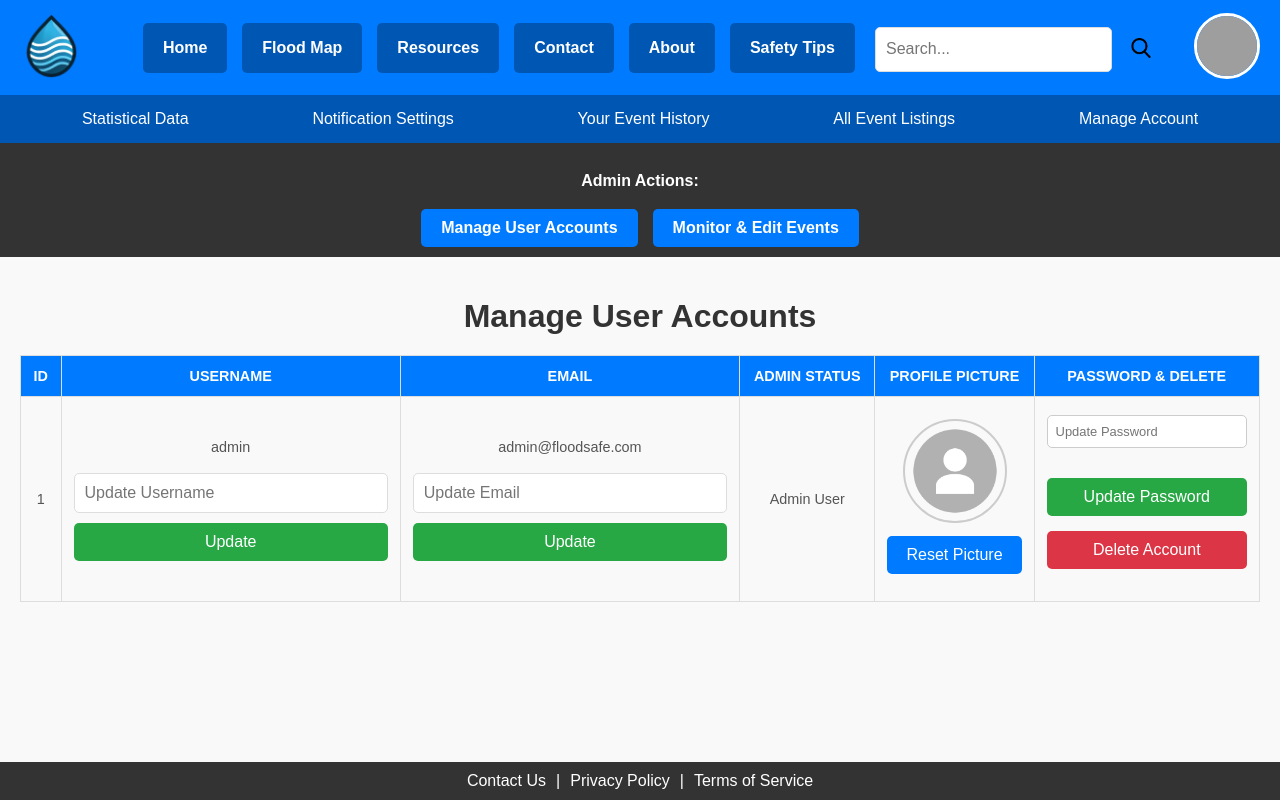
After one commit to leahmirch/FloodSafeDearborn, a Flask app: page /admin/manage_users in a window 1280 px wide. The commit adds this page. Run offline with Flask 3, Linux system fonts and the light colour scheme; the visitor is signed in with stand-in values (Sample User, id 1); data comes from the database, SQL or seed files in the repository; some libraries are stand-ins or nearby versions; grey boxes are pictures that could not be loaded.

Commit message:
Leah Mirch: Added admin controls to manage events and manage users. Admins can now edit event details, including address, duration, date/time, and specific details based on the event type, ensuring accuracy across all records. Additionally, admins have the ability to delete events. Admins can edit user's details like change their email, username, password, and reset their profile picture if needed. The admin can also promote a user to an admin role. Additionally, admins can delete user's accounts

```diff
--- a/backend/app.py
+++ b/backend/app.py
@@ -115,6 +115,7 @@ def login():
             session['username'] = user['username']
             session['email'] = user['email']
             session['user_pfp'] = user.get('profile_picture', 'img/base-pfp.png')
+            session['admin'] = user.get('admin', 0)
             return redirect(url_for('home'))
         else:
             flash(user, 'error')
@@ -422,5 +423,158 @@ def user_history():
 
     return render_template('user_history.html', reports=reports)
 
+@app.route('/admin/manage_users', methods=['GET', 'POST'])
+def admin_manage_users():
+    if not session.get('admin') == 1:
+        flash("Access denied: Admins only!", "error")
+        return redirect(url_for('home'))
+
+    conn = get_connection()
+
+    if request.method == 'POST':
+        user_id = request.form['user_id']
+
+        if 'update' in request.form:
+            new_username = request.form.get('new_username')
+            new_password = request.form.get('new_password')
+            if new_username:
+                conn.execute("UPDATE users SET username = ? WHERE id = ?", (new_username, user_id))
+            if new_password:
+                hashed_password = generate_password_hash(new_password)
+                conn.execute("UPDATE users SET password = ? WHERE id = ?", (hashed_password, user_id))
+            flash("User updated successfully!", "success")
+
+        elif 'promote' in request.form:
+            conn.execute("UPDATE users SET admin = 1 WHERE id = ?", (user_id,))
+            flash("User promoted to admin successfully!", "success")
+
+        elif 'delete' in request.form:
+            conn.execute("DELETE FROM users WHERE id = ?", (user_id,))
+            flash("User deleted successfully!", "success")
+
+        conn.commit()
+        return redirect(url_for('admin_manage_users'))
+
+    page = int(request.args.get('page', 1))
+    per_page = 10
+    offset = (page - 1) * per_page
+
+    users = conn.execute("SELECT id, username, email, password, profile_picture, admin FROM users LIMIT ? OFFSET ?",
+                         (per_page, offset)).fetchall()
+    total_users = conn.execute("SELECT COUNT(*) FROM users").fetchone()[0]
+
+    next_url = url_for('admin_manage_users', page=page + 1) if offset + per_page < total_users else None
+    prev_url = url_for('admin_manage_users', page=page - 1) if page > 1 else None
+
+    return render_template('admin_manage_users.html', users=users, next_url=next_url, prev_url=prev_url)
+
+@app.route('/admin/manage_events', methods=['GET', 'POST'])
+def admin_manage_events():
+    if not session.get('admin') == 1:
+        flash("Access denied: Admins only!", "error")
+        return redirect(url_for('home'))
+
+    conn = get_connection()
+
+    if request.method == 'POST':
+        event_id = request.form.get('event_id')
+
+        if 'update_address' in request.form:
+            new_street = request.form.get('street')
+            new_city = request.form.get('city')
+            new_state = request.form.get('state')
+            new_zip = request.form.get('zip')
+
+            conn.execute("""
+                UPDATE events
+                SET street = ?, city = ?, state = ?, zip = ?
+                WHERE id = ?
+            """, (new_street, new_city, new_state, new_zip, event_id))
+            flash("Address updated successfully!", "success")
+
+        elif 'update_duration' in request.form:
+            new_duration = request.form.get('duration')
+            conn.execute("""
+                UPDATE events
+                SET duration = ?
+                WHERE id = ?
+            """, (new_duration, event_id))
+            flash("Duration updated successfully!", "success")
+
+        elif 'update_time' in request.form:
+            new_time = request.form.get('time')
+            conn.execute("""
+                UPDATE events
+                SET time = ?
+                WHERE id = ?
+            """, (new_time, event_id))
+            flash("Date/Time updated successfully!", "success")
+
+        elif 'update_details' in request.form:
+            event_type = conn.execute("SELECT type FROM events WHERE id = ?", (event_id,)).fetchone()[0]
+            new_details = request.form.get('details')
+
+            if event_type == 'water_levels':
+                conn.execute("UPDATE water_levels SET level = ? WHERE event_id = ?", (new_details, event_id))
+            elif event_type == 'flood_severity':
+                conn.execute("UPDATE flood_severity SET severity = ? WHERE event_id = ?", (new_details, event_id))
+            elif event_type == 'closed_roads':
+                conn.execute("UPDATE closed_roads SET road_name = ? WHERE event_id = ?", (new_details, event_id))
+            elif event_type == 'flood_reports':
+                conn.execute("UPDATE flood_reports SET risk = ? WHERE event_id = ?", (new_details, event_id))
+            elif event_type == 'traffic_conditions':
+                conn.execute("UPDATE traffic_conditions SET description = ? WHERE event_id = ?", (new_details, event_id))
+
+            flash("Details updated successfully!", "success")
+
+        elif 'delete' in request.form:
+            conn.execute("DELETE FROM events WHERE id = ?", (event_id,))
+            flash("Event deleted successfully!", "success")
+
+        conn.commit()
+        return redirect(url_for('admin_manage_events'))
+
+    page = int(request.args.get('page', 1))
+    per_page = 10
+    offset = (page - 1) * per_page
+
+    events = conn.execute("""
+        SELECT events.id, events.type, events.street, events.city, events.state, events.zip,
+               events.time, events.duration, users.username AS submitted_by,
+               CASE
+                   WHEN events.type = 'water_levels' THEN water_levels.level || ' inches'
+                   WHEN events.type = 'flood_severity' THEN 'Severity: ' || flood_severity.severity
+                   WHEN events.type = 'closed_roads' THEN closed_roads.road_name
+                   WHEN events.type = 'flood_reports' THEN 'Risk: ' || flood_reports.risk
+                   WHEN events.type = 'traffic_conditions' THEN traffic_conditions.description
+                   ELSE 'N/A'
+               END AS details
+        FROM events
+        LEFT JOIN users ON events.user_id = users.id
+        LEFT JOIN water_levels ON events.id = water_levels.event_id
+        LEFT JOIN flood_severity ON events.id = flood_severity.event_id
+        LEFT JOIN closed_roads ON events.id = closed_roads.event_id
+        LEFT JOIN flood_reports ON events.id = flood_reports.event_id
+        LEFT JOIN traffic_conditions ON events.id = traffic_conditions.event_id
+        LIMIT ? OFFSET ?
+    """, (per_page, offset)).fetchall()
+
+    parsed_events = []
+    for event in events:
+        event = dict(event)
+        if event['time']:
+            try:
+                event['time'] = datetime.strptime(event['time'], '%Y-%m-%d %H:%M:%S')
+            except ValueError:
+                event['time'] = None
+        parsed_events.append(event)
+
+    total_events = conn.execute("SELECT COUNT(*) FROM events").fetchone()[0]
+
+    next_url = url_for('admin_manage_events', page=page + 1) if offset + per_page < total_events else None
+    prev_url = url_for('admin_manage_events', page=page - 1) if page > 1 else None
+
+    return render_template('admin_manage_events.html', events=parsed_events, next_url=next_url, prev_url=prev_url)
+
 if __name__ == '__main__':
     app.run(debug=True)
--- a/backend/auth.py
+++ b/backend/auth.py
@@ -28,6 +28,7 @@ def authenticate_user(email, password):
             "id": user["id"],
             "username": user["username"],
             "email": user["email"],
-            "profile_picture": user["profile_picture"]
+            "profile_picture": user["profile_picture"],
+            "admin": user["admin"]
         }
     return False, "Invalid email or password."
--- a/frontend/static/css/styles.css
+++ b/frontend/static/css/styles.css
@@ -818,3 +818,170 @@ textarea {
 .styled-back-button:hover {
     background-color: #003d80;
 }
+
+/* Admin Navigation Bar */
+.admin-actions-title {
+    color: #fff;
+    font-weight: bold;
+}
+
+.admin-navigation-bar {
+    background-color: #333;
+    padding: 10px;
+    text-align: center;
+}
+
+.admin-navigation-bar nav {
+    display: flex;
+    justify-content: center;
+    gap: 15px;
+}
+
+.admin-nav-link {
+    color: #fff;
+    background-color: #007bff;
+    padding: 10px 20px;
+    text-decoration: none;
+    border-radius: 5px;
+    font-weight: bold;
+    transition: background-color 0.3s ease;
+}
+
+.admin-nav-link:hover {
+    background-color: #0056b3;
+}
+
+/* Admin Table Styling */
+.admin-user-edit-table {
+    width: 100%;
+    border-collapse: collapse;
+    margin: 20px 0;
+    font-size: 0.9em;
+}
+
+.admin-user-edit-table th,
+.admin-user-edit-table td {
+    border: 1px solid #ddd;
+    padding: 12px;
+    text-align: center;
+    vertical-align: middle;
+}
+
+/* Table Header */
+.admin-user-edit-table th {
+    background-color: #007bff;
+    color: white;
+    text-transform: uppercase;
+    font-weight: bold;
+}
+
+/* Wrapper for editable fields and buttons */
+.table-cell-wrapper {
+    display: flex;
+    flex-direction: column;
+    justify-content: space-between;
+    height: 100%;
+    gap: 5px;
+}
+
+/* Center Text for Non-Editable Cells */
+.center-text {
+    text-align: center;
+    vertical-align: middle;
+}
+
+/* Buttons */
+.admin-user-edit-btn {
+    width: 100%;
+    padding: 8px;
+    font-size: 0.9em;
+    font-weight: bold;
+    border: none;
+    border-radius: 5px;
+    cursor: pointer;
+    transition: background-color 0.3s ease;
+}
+
+.admin-user-edit-btn-update {
+    background-color: #28a745;
+    color: white;
+}
+
+.admin-user-edit-btn-update:hover {
+    background-color: #218838;
+}
+
+.admin-user-edit-btn-delete {
+    background-color: #dc3545;
+    color: white;
+}
+
+.admin-user-edit-btn-delete:hover {
+    background-color: #c82333;
+}
+
+/* Input Fields */
+.action-field {
+    width: 100%;
+    padding: 8px;
+    font-size: 0.9em;
+    border: 1px solid #ccc;
+    border-radius: 5px;
+    box-sizing: border-box;
+}
+
+/* Location Input Group */
+.location-input-group {
+    display: flex;
+    gap: 10px;
+    justify-content: center;
+}
+
+/* Profile Picture */
+.admin-user-edit-pfp {
+    width: 100px;
+    height: 100px;
+    border-radius: 50%;
+    object-fit: cover;
+    border: 2px solid #ccc;
+    margin: 10px auto;
+}
+
+/* Pagination */
+.pagination {
+    display: flex;
+    justify-content: center;
+    gap: 15px;
+    margin-top: 20px;
+}
+
+.pagination-btn {
+    padding: 10px 15px;
+    background-color: #007bff;
+    color: #fff;
+    font-weight: bold;
+    text-decoration: none;
+    border-radius: 5px;
+    transition: background-color 0.3s ease;
+}
+
+.pagination-btn:hover {
+    background-color: #0056b3;
+}
+
+/* Responsive Adjustments */
+@media (max-width: 768px) {
+    .admin-user-edit-table {
+        font-size: 0.8em;
+    }
+
+    .admin-user-edit-btn,
+    .action-field {
+        width: 100%;
+    }
+
+    .location-input-group {
+        flex-direction: column;
+        gap: 5px;
+    }
+}
--- /dev/null
+++ b/frontend/templates/admin_manage_users.html
@@ -0,0 +1,94 @@
+{% extends "layout.html" %}
+{% block content %}
+<div class="admin-manage-users-container">
+    <h1 class="admin-manage-title">Manage User Accounts</h1>
+
+    <!-- User Table -->
+    <table class="admin-user-edit-table">
+        <thead>
+            <tr>
+                <th>ID</th>
+                <th>Username</th>
+                <th>Email</th>
+                <th>Admin Status</th>
+                <th>Profile Picture</th>
+                <th>Password & Delete</th>
+            </tr>
+        </thead>
+        <tbody>
+            {% for user in users %}
+            <tr>
+                <!-- Centered User ID -->
+                <td><p class="center-text">{{ user['id'] }}</p></td>
+
+                <!-- Username with Update Option -->
+                <td>
+                    <p>{{ user['username'] }}</p>
+                    <form method="POST" action="{{ url_for('admin_manage_users') }}">
+                        <input type="hidden" name="user_id" value="{{ user['id'] }}">
+                        <input type="text" name="new_username" placeholder="Update Username" class="action-field">
+                        <button type="submit" name="update" class="admin-user-edit-btn-update">Update</button>
+                    </form>
+                </td>
+
+                <!-- Email with Update Option -->
+                <td>
+                    <p>{{ user['email'] }}</p>
+                    <form method="POST" action="{{ url_for('admin_manage_users') }}">
+                        <input type="hidden" name="user_id" value="{{ user['id'] }}">
+                        <input type="text" name="new_email" placeholder="Update Email" class="action-field">
+                        <button type="submit" name="update" class="admin-user-edit-btn-update">Update</button>
+                    </form>
+                </td>
+
+                <!-- Admin Status -->
+                <td>
+                    <p class="admin-status-text">
+                        {{ 'Admin User' if user['admin'] == 1 else 'Regular User' }}
+                    </p>
+                    {% if not user['admin'] %}
+                    <form method="POST" action="{{ url_for('admin_manage_users') }}">
+                        <input type="hidden" name="user_id" value="{{ user['id'] }}">
+                        <button type="submit" name="promote" class="admin-user-edit-btn-promote">Promote to Admin</button>
+                    </form>
+                    {% endif %}
+                </td>
+
+                <!-- Profile Picture -->
+                <td>
+                    <img src="{{ url_for('static', filename=user['profile_picture']) }}" alt="Profile Picture" class="admin-user-edit-pfp">
+                    <form method="POST" action="{{ url_for('admin_manage_users') }}">
+                        <input type="hidden" name="user_id" value="{{ user['id'] }}">
+                        <button type="submit" name="reset_pfp" class="admin-user-edit-btn-reset">Reset Picture</button>
+                    </form>
+                </td>
+
+                <!-- Password & Delete Section -->
+                <td>
+                    <form method="POST" action="{{ url_for('admin_manage_users') }}">
+                        <input type="hidden" name="user_id" value="{{ user['id'] }}">
+                        <input type="password" name="new_password" placeholder="Update Password" class="action-field">
+                        <p> </p>
+                        <button type="submit" name="update" class="admin-user-edit-btn-update">Update Password</button>
+                    </form>
+                    <form method="POST" action="{{ url_for('admin_manage_users') }}">
+                        <input type="hidden" name="user_id" value="{{ user['id'] }}">
+                        <button type="submit" name="delete" class="admin-user-edit-btn-delete">Delete Account</button>
+                    </form>
+                </td>
+            </tr>
+            {% endfor %}
+        </tbody>
+    </table>
+
+    <!-- Pagination Links -->
+    <div class="pagination">
+        {% if prev_url %}
+            <a href="{{ prev_url }}" class="pagination-btn">Previous</a>
+        {% endif %}
+        {% if next_url %}
+            <a href="{{ next_url }}" class="pagination-btn">Next</a>
+        {% endif %}
+    </div>
+</div>
+{% endblock %}
--- a/frontend/templates/layout.html
+++ b/frontend/templates/layout.html
@@ -85,6 +85,17 @@
     </div>
     {% endif %}
 
+    <!-- Admin Navigation Bar -->
+    {% if session.get('user_id') and session.get('admin') == 1 %}
+    <div class="admin-navigation-bar">
+        <p class="admin-actions-title">Admin Actions:</p>
+        <nav>
+            <a href="{{ url_for('admin_manage_users') }}" class="admin-nav-link">Manage User Accounts</a>
+            <a href="{{ url_for('admin_manage_events') }}" class="admin-nav-link">Monitor & Edit Events</a>
+        </nav>
+    </div>
+    {% endif %}
+
     <!-- Page Content -->
     <main class="main-content">
         <!-- Flash Messages -->
```
Also changed, not shown: backend/database.py (+16 -1 lines), frontend/templates/admin_manage_events.html (added, +107 -0 lines), README.md.
